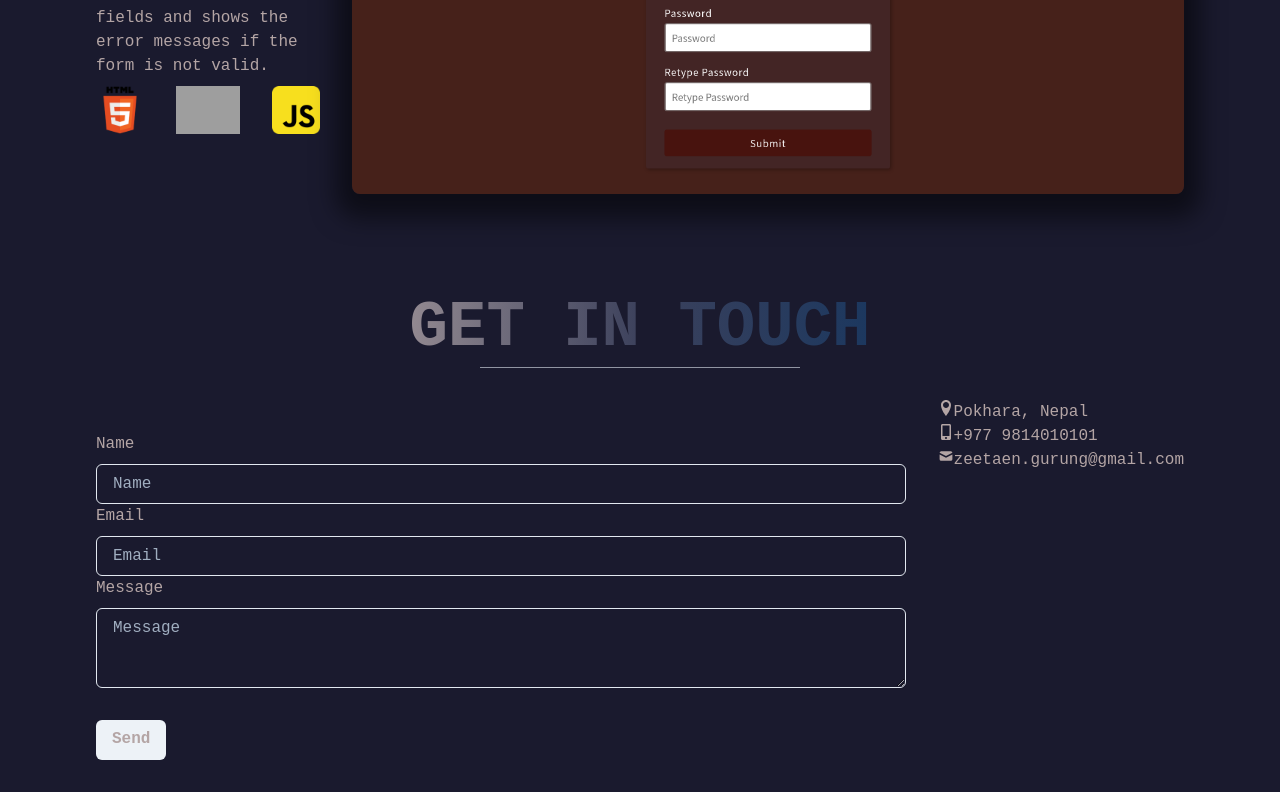
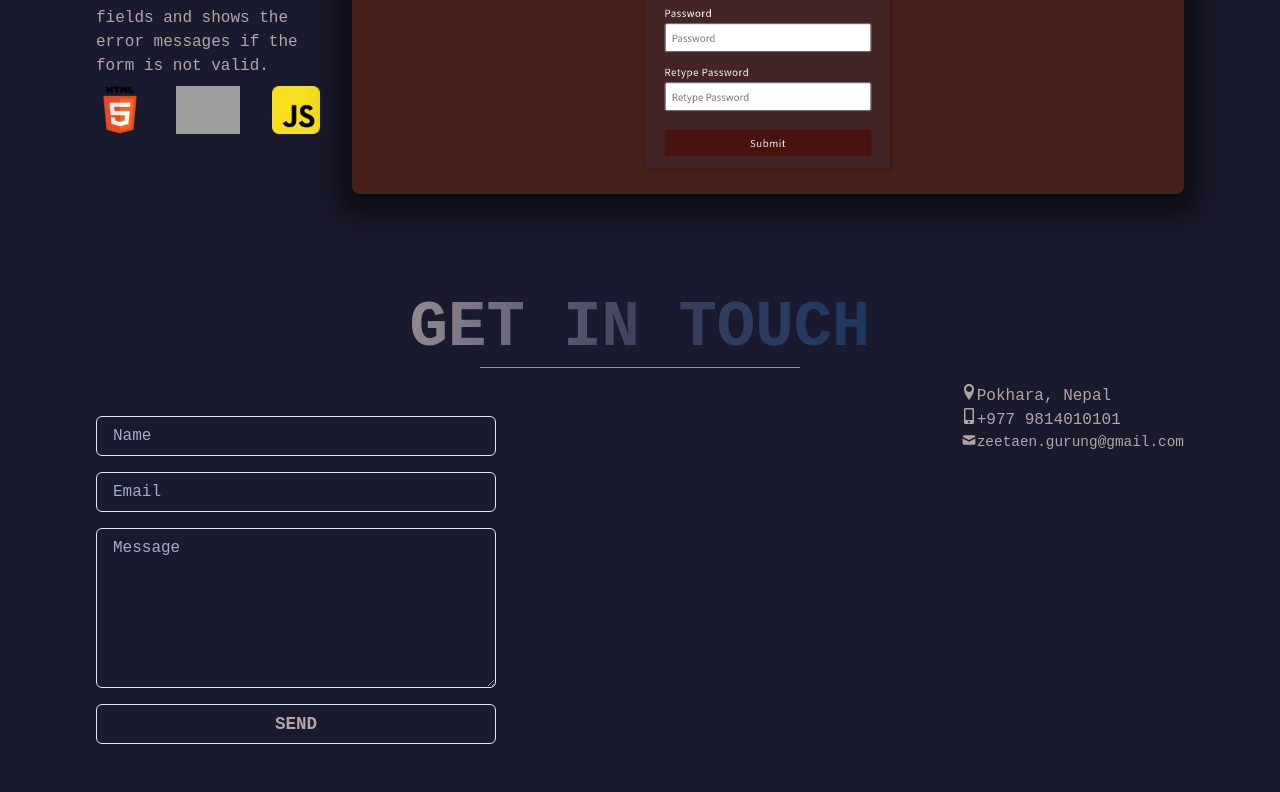
Before and after one commit to zeetaengrg/portfolio, a Next.js app: page / in a window 1280 px wide. Shown: the part 2652-3444 px from the top of the page. After the commit the page ends 3412 px from the top, so only its background shows below. Built offline with nearby package versions, Linux system fonts and the light colour scheme; grey boxes are pictures that could not be loaded.

Commit message:
feat and style: Stack component used and contact email Link updated
- Stack component used for better spacing simplicity between input forms.
- email contact set to directly open the mailbox for simplicity

```diff
--- a/components/Contacts.jsx
+++ b/components/Contacts.jsx
@@ -43,42 +43,68 @@ const Contacts = () => {
             <Center>
                 <Divider width="25%" />
             </Center>
-            <Flex p="2rem 6rem" gap="2rem" justifyContent="center">
+            <Flex p="1rem 6rem" gap="2rem" justifyContent="center">
                 <FormControl mt="2rem">
-                    <FormLabel htmlFor="name">Name</FormLabel>
-                    <Input placeholder="Name" type="name" id="name" isRequired />
-                    <FormLabel htmlFor="email">Email</FormLabel>
+                    <Stack spacing="4">
+                        <Input
+                            placeholder="Name"
+                            type="name"
+                            id="name"
+                            width="25rem"
+                            isRequired
+                        />
                         <Input
                             placeholder="Email"
                             id="email"
                             type="email"
                             value={input}
                             onChange={handleInputChange}
+                            width="25rem"
                             isRequired
                         />
-                    {isError && <FormErrorMessage>Please enter your email</FormErrorMessage>}
-                    <FormLabel htmlFor="message">Message</FormLabel>
-                    <Textarea placeholder="Message" id="message" />
-                    <Button variantColor="teal" mt="2rem">Send</Button>
+                        {isError && (
+                            <FormErrorMessage>
+                                Please enter your email
+                            </FormErrorMessage>
+                        )}
+                        <Textarea
+                            placeholder="Message"
+                            id="message"
+                            width="25rem"
+                            height="10rem"
+                            isRequired
+                        />
+                    </Stack>
+                    <Button
+                        mt="1rem"
+                        width="25rem"
+                        variant="outline"
+                        sx={btnStyle}
+                    >
+                        Send
+                    </Button>
                 </FormControl>
                 <Flex flexDirection="column">
                     <Flex>
                         <ImLocation />
-                        <Text>
-                            Pokhara, Nepal
-                        </Text>
+                        <Text>Pokhara, Nepal</Text>
                     </Flex>
                     <Flex>
                         <FaMobileAlt />
-                        <Text>
-                            +977 9814010101
-                        </Text>
+                        <Text>+977 9814010101</Text>
                     </Flex>
                     <Flex>
                         <HiMail />
-                        <Text>
-                            zeetaen.gurung@gmail.com
-                        </Text>
+                        <Link
+                            href="mailto:zeetaen.gurung@gmail.com"
+                            _hover={{
+                                "&::after": { content: "none" },
+                                color: "#B4A5A5",
+                            }}
+                            textTransform="none"
+                        >
+                            <Text>zeetaen.gurung@gmail.com</Text>
+                        </Link>
                     </Flex>
                 </Flex>
             </Flex>
```
Lines whose indentation alone changed are shown as unchanged.
